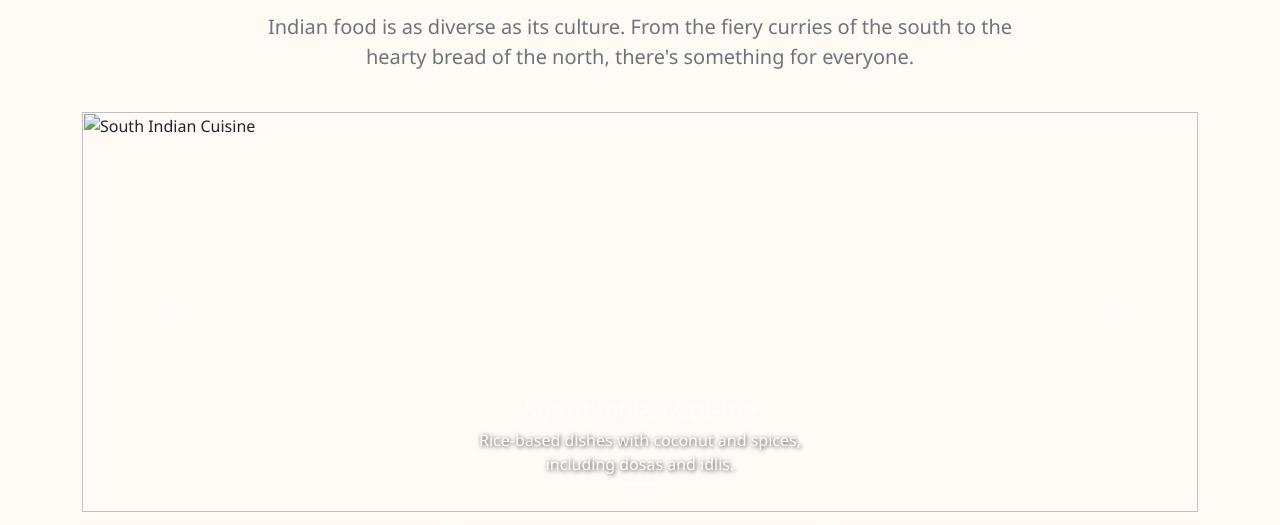
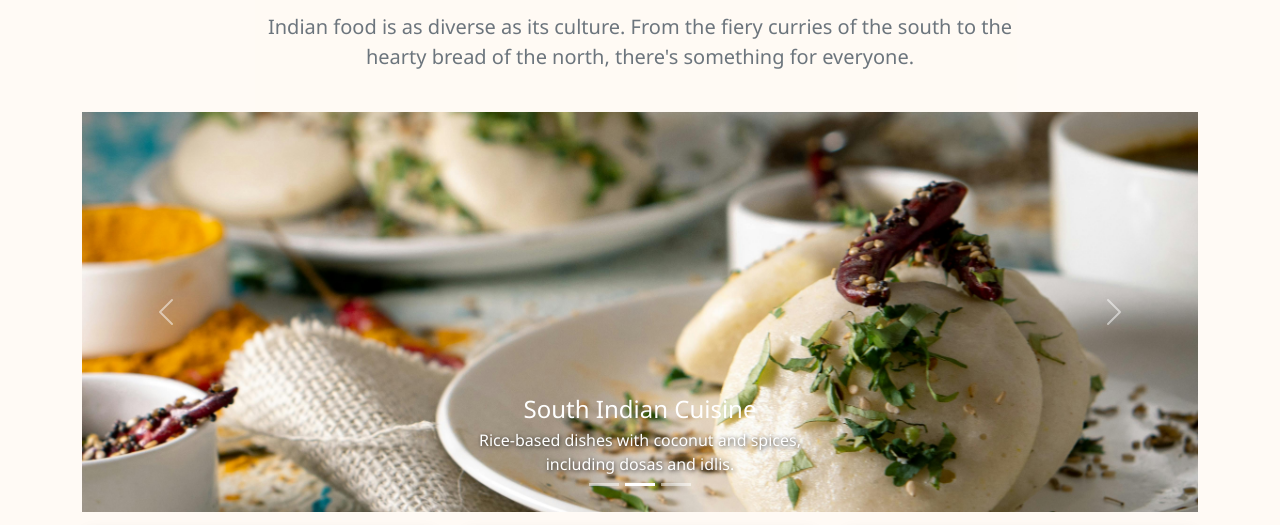
Before and after one commit to kartikpbatman/Web_project_2025, a plain HTML site: page index.html in a window 1280 px wide. Shown: the part 4171-4696 px from the top of the page. Drawn offline with nearby package versions, Linux system fonts and the light colour scheme; the site is published under a folder, as on GitHub Pages, so addresses that start at the root find nothing.

Commit message:
Update index.html

```diff
--- a/index.html
+++ b/index.html
@@ -212,7 +212,7 @@
             </div>
         </div>
         <div class="carousel-item">
-            <img src="/imgs/idli.jpg" class="d-block w-100" alt="South Indian Cuisine" loading="lazy">
+            <img src="./imgs/idli.jpg" class="d-block w-100" alt="South Indian Cuisine" loading="lazy">
             <div class="carousel-caption d-none d-md-block">
                 <h3>South Indian Cuisine</h3>
                 <p>Rice-based dishes with coconut and spices, including dosas and idlis.</p>
```
